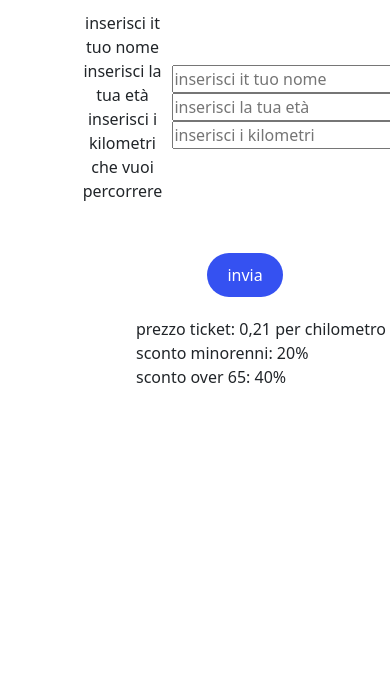
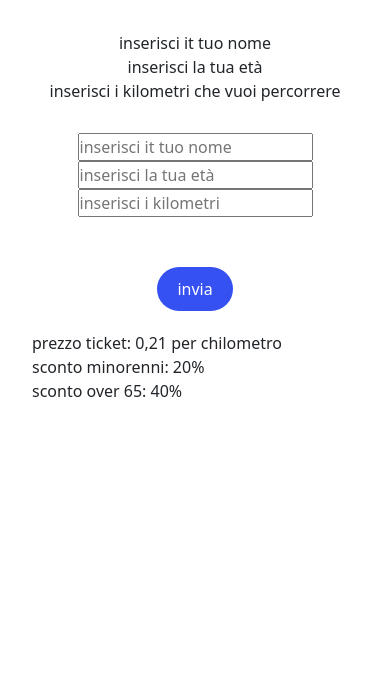
Before and after one commit to willymariino/js-biglietto-treno-form, a plain HTML site: page index.html in a window 390 px wide. Shown: the part 165-844 px from the top of the page. Drawn offline with nearby package versions, Linux system fonts and the light colour scheme.

Commit message:
added responsive mobile 480px

```diff
--- a/style.css
+++ b/style.css
@@ -67,3 +67,32 @@ h1 {
     color: white;
     transition: all 0.8s;
 }
+
+#send-task:hover {
+    background-color: #1a2f8a;
+
+}
+
+/* Responsive */
+
+@media screen and (max-width: 480px) {
+    main {
+        margin-left: 0;
+    }
+
+    .container {
+        flex-direction: column;
+    }
+
+    .text-box {
+        margin-top: 20px;
+    }
+
+    .price-list {
+        flex-direction: column;
+    }
+
+    .label-box {
+        margin-top: 20px;
+    }
+}
```
